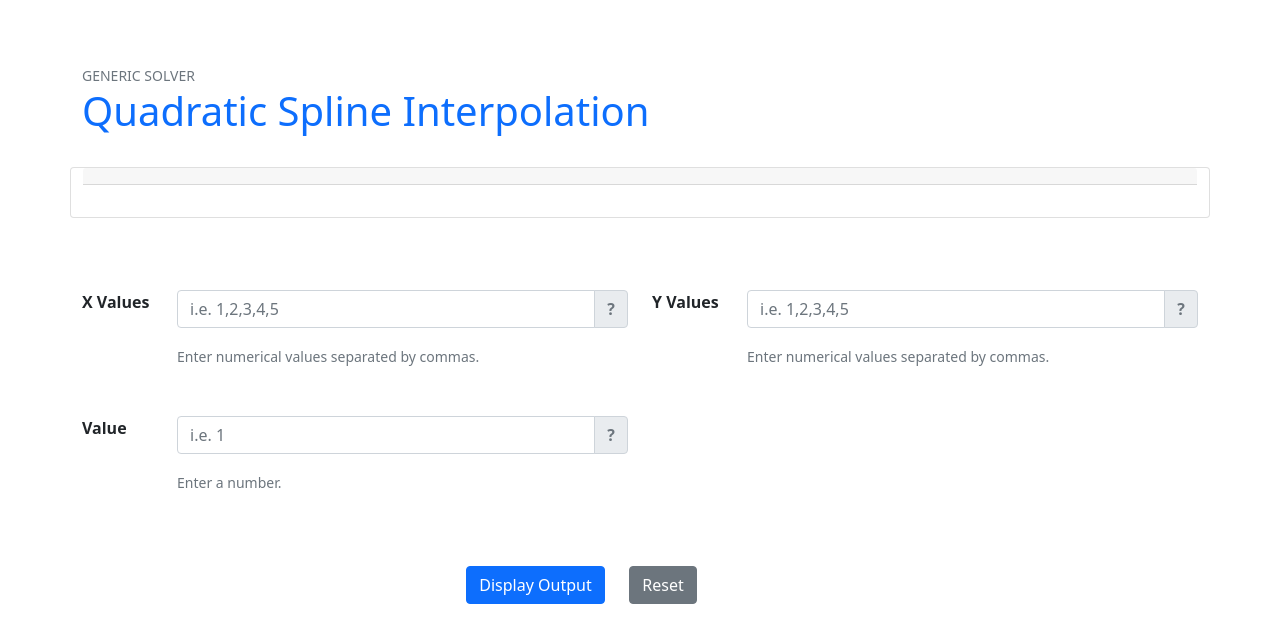
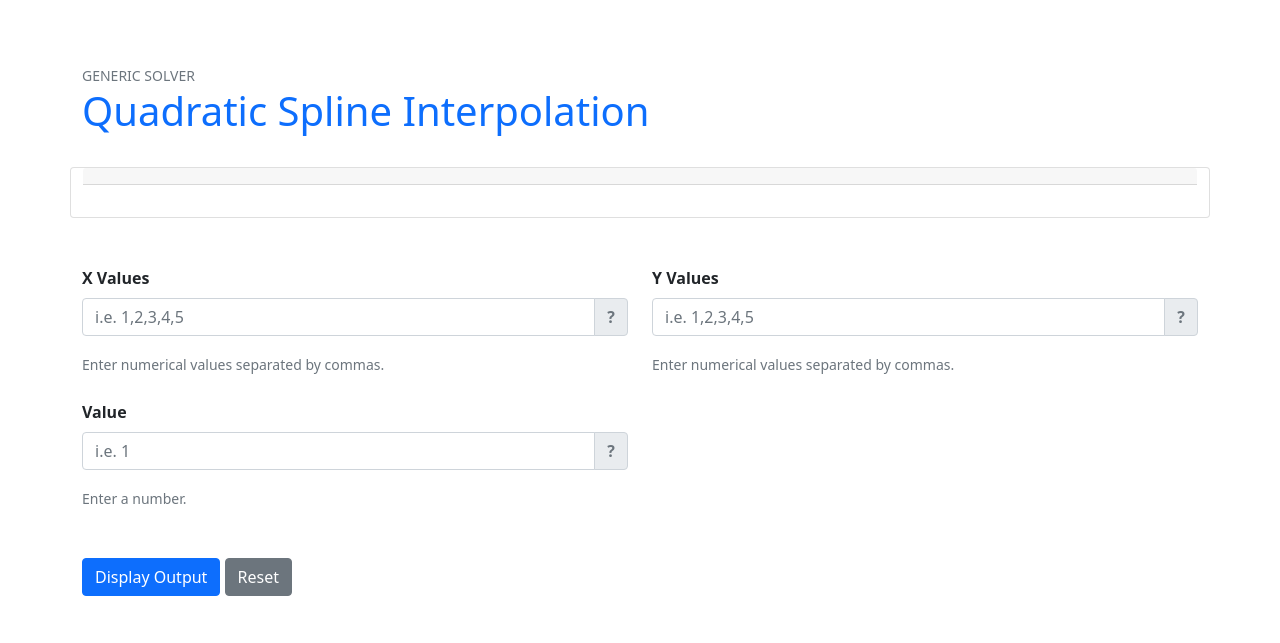
Before and after one commit to brlimarce/SolvePy, a Flask app: template templates/qsi.html in a window 1280 px wide. Shown: the part 57-700 px from the top of the page. Run offline with Flask 2, Linux system fonts and the light colour scheme; the template is opened without the code that fills it, so the values that code supplies are empty; some libraries are stand-ins or nearby versions.

Commit message:
Tweak minor spacing in all HTML files of subpages

```diff
--- a/templates/layouts/sublayout.html
+++ b/templates/layouts/sublayout.html
@@ -48,7 +48,7 @@
 <!-- Start of Body -->
 {% block body %}
     <!-- Start of Header -->
-    <div class="row">
+    <div class="row mb-4">
         <div class="col-12">
             <!-- Subtitle -->
             <small class="text-secondary text-uppercase">
@@ -62,11 +62,11 @@
                 {% endblock %}
             </h1>
         </div>
-    </div> <br />
+    </div>
     <!-- End of Header -->
 
     <!-- Start of Tutorial Card -->
-    <div class="row">
+    <div class="row mb-5">
         <div class="col-12 card">
             <!-- Start of Card Header -->
             <div class="card-header">
@@ -93,7 +93,7 @@
             </div>
             <!-- End of Card Body -->
         </div>
-    </div> <br /> <br /> <br />
+    </div>
     <!-- End of Tutorial Card -->
 
     <!-- Start of Nested Body -->
--- a/templates/qsi.html
+++ b/templates/qsi.html
@@ -18,10 +18,10 @@
 {% block subbody %}
     <!-- Start of Form -->
     <form>
-        <div class="row">
+        <div class="row mb-4">
             <!-- Start of X-Values -->
-            <label for="xval" class="form-label fw-bold col-1">X Values</label>
-            <div class="col-5">
+            <div class="col-6">
+                <label for="xval" class="form-label fw-bold">X Values</label>
                 <div class="input-group mb-3">
                     <input type="text" class="form-control" id="xval" placeholder="i.e. 1,2,3,4,5" aria-label="X Values" aria-describedby="xhelp" />
                     <button type="button" class="input-group-text fw-bold text-secondary" id="xhelp">?</button>
@@ -31,8 +31,8 @@
             <!-- End of X-Values -->
 
             <!-- Start of Y-Values -->
-            <label for="yval" class="form-label fw-bold col-1">Y Values</label>
-            <div class="col-5">
+            <div class="col-6">
+                <label for="yval" class="form-label fw-bold">Y Values</label>
                 <div class="input-group mb-3">
                     <input type="text" class="form-control" id="yval" placeholder="i.e. 1,2,3,4,5" aria-label="Y Values" aria-describedby="yhelp" />
                     <button type="button" class="input-group-text fw-bold text-secondary" id="yhelp">?</button>
@@ -40,12 +40,12 @@
                 <small id="ymsg" class="form-text text-muted">Enter numerical values separated by commas.</small>
             </div>
             <!-- End of Y-Values -->
-        </div> <br /> <br />
+        </div>
 
-        <div class="row">
+        <div class="row mb-5">
             <!-- Start of Value -->
-            <label for="val" class="form-label fw-bold col-1">Value</label>
-            <div class="col-5">
+            <label for="val" class="form-label fw-bold">Value</label>
+            <div class="col-6">
                 <div class="input-group mb-3">
                     <input type="text" class="form-control" id="val" placeholder="i.e. 1" aria-label="Value" aria-describedby="valhelp" />
                     <button type="button" class="input-group-text fw-bold text-secondary" id="valhelp">?</button>
@@ -53,24 +53,16 @@
                 <small id="valmsg" class="form-text text-muted">Enter a number.</small>
             </div>
             <!-- End of Value -->
-        </div> <br /> <br /> <br />
+        </div>
 
-        <!-- Start of Buttons -->
-        <div class="row col-12">
-            <!-- Divider -->
-            <div class="col-4"></div>
-
-            <!-- Start of Button Container -->
-            <div class="d-flex flex-row justify-content-around col-3">
-                <button type="submit" class="btn btn-primary">Display Output</button>
+        <!-- Start of Button Container -->
+        <div class="row">
+            <div class="d-flex flex-row">
+                <button type="submit" class="btn btn-primary">Display Output</button> &nbsp;
                 <button type="reset" class="btn btn-secondary">Reset</button>
             </div>
-            <!-- End of Button Container -->
-
-            <!-- Divider -->
-            <div class="col-4"></div>
         </div>
-        <!-- End of Buttons -->
+        <!-- End of Button Container -->
     </form>
     <!-- End of Form -->
 
```
Also changed, not shown: templates/about.html (+10 -34 lines), templates/layouts/data.py (+44 -12 lines), templates/simplex.html (+12 -20 lines).
